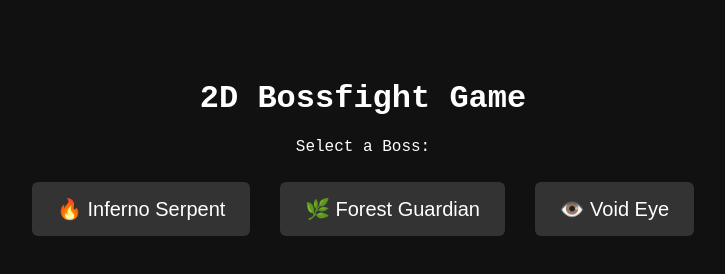
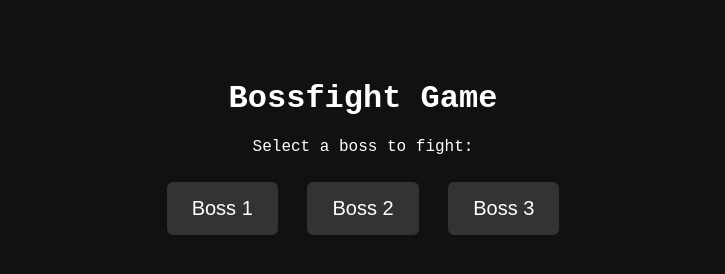
Before and after one commit to Toastster/bossfight-game, a plain HTML site: page index.html in a window 1280 px wide. Shown: the whole page, without its empty margins (277-1002 px from the left). Drawn offline with Linux system fonts and the light colour scheme.

Commit message:
Update index.html

```diff
--- a/index.html
+++ b/index.html
@@ -2,21 +2,23 @@
 <html lang="en">
 <head>
 <meta charset="UTF-8">
-<title>2D Bossfight Game</title>
+<title>Bossfight Game</title>
 <link rel="stylesheet" href="style.css">
 </head>
 <body>
 
 <div id="menu">
-    <h1>2D Bossfight Game</h1>
-    <p>Select a Boss:</p>
-    <button onclick="startGame(1)">🔥 Inferno Serpent</button>
-    <button onclick="startGame(2)">🌿 Forest Guardian</button>
-    <button onclick="startGame(3)">👁️ Void Eye</button>
+  <h1>Bossfight Game</h1>
+  <p>Select a boss to fight:</p>
+  <button onclick="startGame(1)">Boss 1</button>
+  <button onclick="startGame(2)">Boss 2</button>
+  <button onclick="startGame(3)">Boss 3</button>
 </div>
 
 <canvas id="gameCanvas" width="900" height="500"></canvas>
 
+<div id="status"></div>
+
 <script src="script.js"></script>
 </body>
 </html>
```
